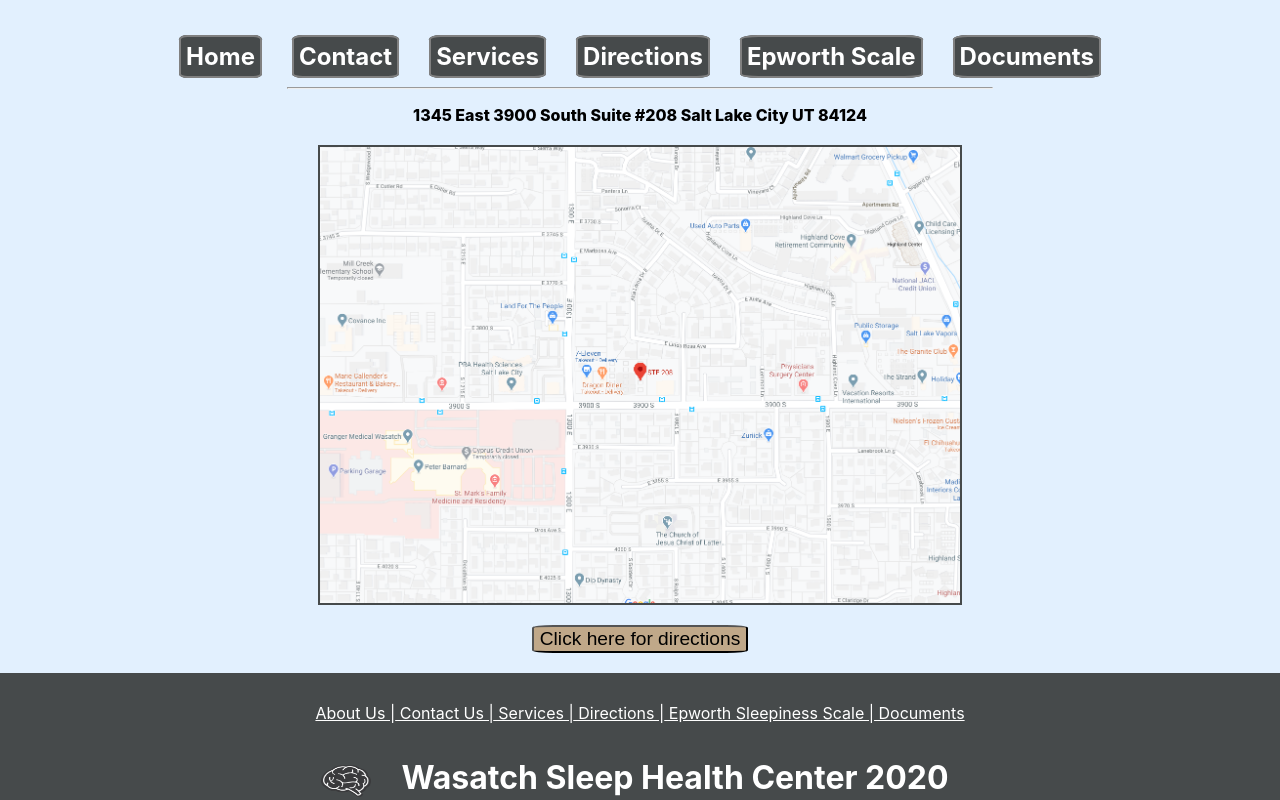
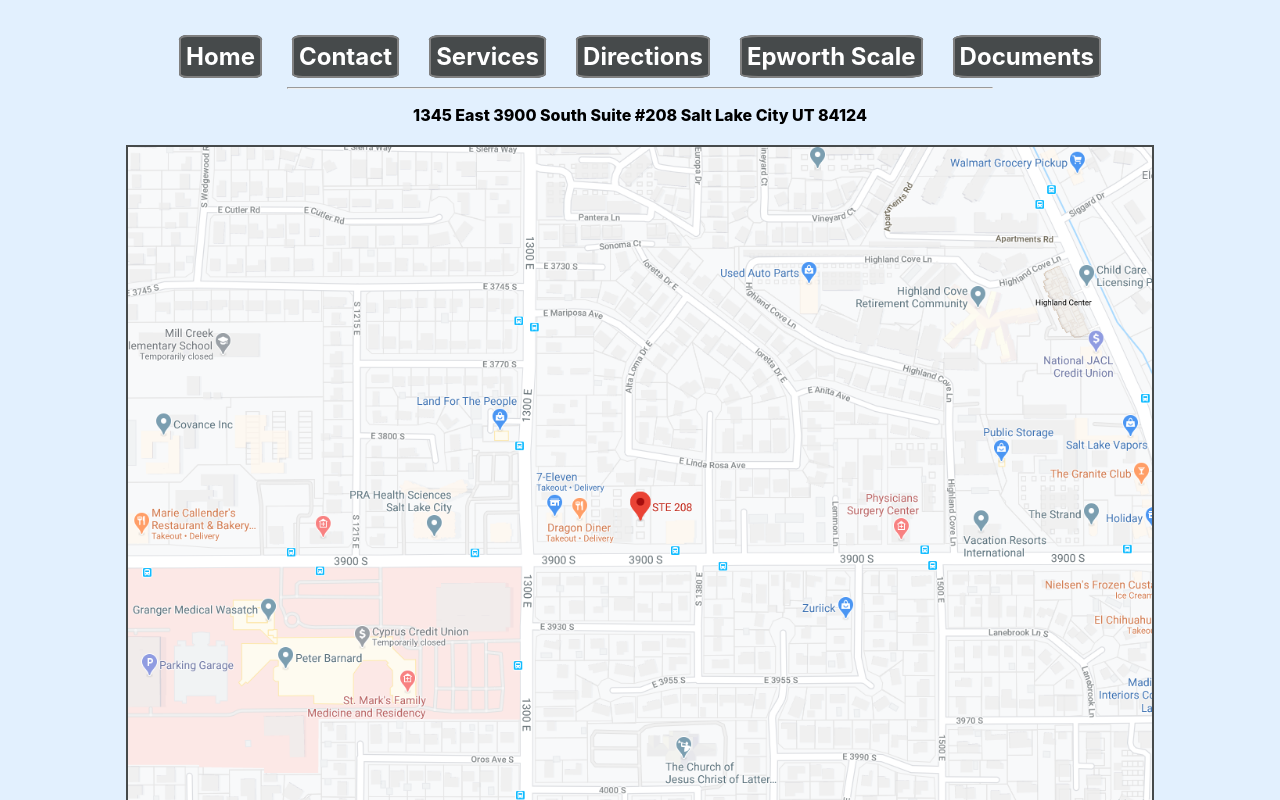
Before and after one commit to Jantzen-E/wasatch-sleep, a React (Create React App) app: page /directions in a window 1280 px wide. Shown: the top 800 px of the page. Built offline with nearby package versions, Linux system fonts and the light colour scheme.

Commit message:
added additional styling and spacing

```diff
--- a/src/App.css
+++ b/src/App.css
@@ -88,6 +88,11 @@ button:hover {
   color: white;
 }
 
+button#directionsButton:hover {
+  color: white;
+  background-color: rgb(106, 106, 94);
+}
+
 .mainContent {
   text-align: center;
 }
@@ -118,11 +123,12 @@ p {
 }
 
 #map {
-  height: 50%;
-  width: 50%;
+  height: 80%;
+  width: 80%;
   /* padding: 30px; */
   border: 2px solid rgb(70, 74, 75);
   margin-top: 20px;
+  cursor: pointer;
 }
 
 #directionsButton {
@@ -131,6 +137,12 @@ p {
   border-radius: 10%;
   margin-top: 20px;
   font-size: 1.2em;
+  padding: 6px;
+  cursor: pointer;
+}
+
+input {
+  cursor: pointer;
 }
 
 .footer {
@@ -265,7 +277,8 @@ hr {
 }
 
 #scaleTotal {
-  width: 11.5%;
+  width: 21.5%;
+  font-size: 1em;
 }
 
 #scaleBorder {
--- a/src/components/Directions.js
+++ b/src/components/Directions.js
@@ -15,7 +15,7 @@ class Directions extends React.Component {
                     Salt Lake City UT 84124
                 </p>
                 <div className="streetMap">
-                    <img src={map} alt="map" id="map"></img>
+                    <a href="https://www.google.com/maps/place/1345+E+3900+S+STE+208,+Salt+Lake+City,+UT+84124/@40.6874586,-111.8547411,17z/data=!3m1!4b1!4m5!3m4!1s0x875261dec7ac05c9:0x4247f8009da6219c!8m2!3d40.6874546!4d-111.8525524"><img src={map} alt="map" id="map"></img></a>
                     <a href="https://www.google.com/maps/place/1345+E+3900+S+STE+208,+Salt+Lake+City,+UT+84124/@40.6874586,-111.8547411,17z/data=!3m1!4b1!4m5!3m4!1s0x875261dec7ac05c9:0x4247f8009da6219c!8m2!3d40.6874546!4d-111.8525524"><button id="directionsButton">Click here for directions</button></a>
                 </div>
                 <div>
--- a/src/components/Scale.js
+++ b/src/components/Scale.js
@@ -95,7 +95,7 @@ class Scale extends React.Component {
                         <div className="questionAndAnswer" id="scaleBorder">
                             <p className="individualSituations">TOTAL: </p>
                             {/* <button>What's my total?</button> */}
-                            <input type="text" id="scaleTotal"></input>
+                            <input type="text" id="scaleTotal" placeholder="add numbers above"></input>
                         </div>
                     </div>
                 </div>
--- a/src/components/Services.js
+++ b/src/components/Services.js
@@ -82,6 +82,8 @@ class Services extends React.Component {
                     submit your name and phone number.  Our receptionist will give you a call to schedule a clinic
                     visit.
                 </p>
+                <br/>
+                <br/>
                 <div>
                     <Footer />
                 </div>
```
Also changed, not shown: src/components/Documents.js (+0 -7 lines).
